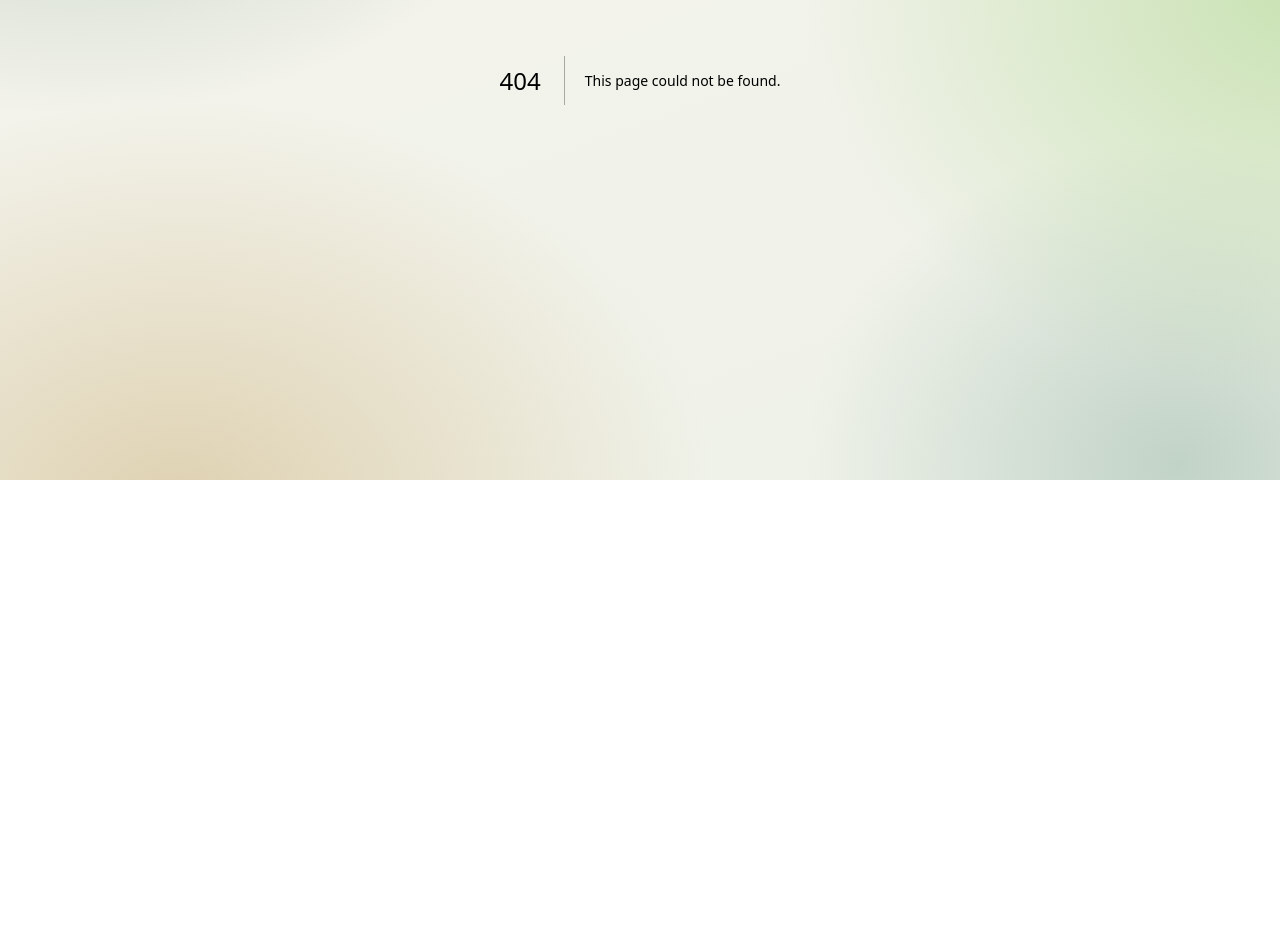
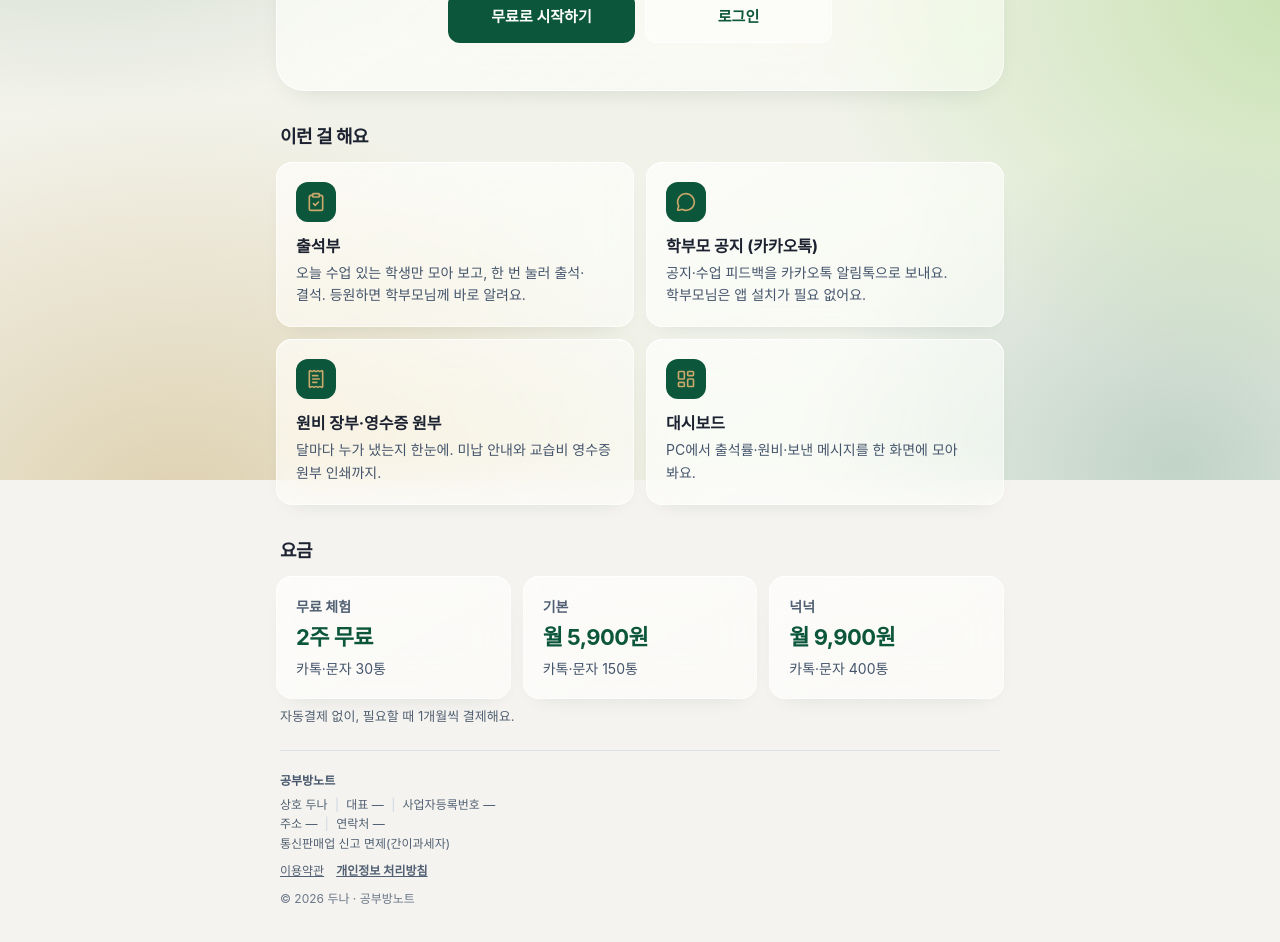
Before and after one commit to 12jason0/gongbubang, a Next.js app: page /about in a window 1280 px wide. Before the commit this address had no page. Shown: the part 320-1262 px from the top of the page. Before the commit the page ends 800 px from the top, so only its background shows below. Built offline with nearby package versions, Linux system fonts and the light colour scheme; a web font is replaced by a local one.

Commit message:
소개 페이지(/): 로그인 안 하면 공부방노트 소개·기능 4개·요금, 공개 화면(소개·로그인·가입·약관·처리방침) 하단에 사업자 정보 푸터 — 카카오 채널 사업자-채널 연관성 심사용

```diff
--- /dev/null
+++ b/src/app/(public)/about/page.tsx
@@ -0,0 +1,71 @@
+import type { Metadata } from "next";
+import Link from "next/link";
+import Image from "next/image";
+import { ClipboardCheck, LayoutDashboard, MessageCircle, ReceiptText } from "lucide-react";
+import { PLANS, TRIAL_DAYS } from "@/lib/pricing";
+
+export const metadata: Metadata = { title: "공부방노트 — 공부방 원장님을 위한 출결·학부모 공지·원비 장부" };
+
+const FEATURES = [
+  { Icon: ClipboardCheck, title: "출석부", text: "오늘 수업 있는 학생만 모아 보고, 한 번 눌러 출석·결석. 등원하면 학부모님께 바로 알려요." },
+  { Icon: MessageCircle, title: "학부모 공지 (카카오톡)", text: "공지·수업 피드백을 카카오톡 알림톡으로 보내요. 학부모님은 앱 설치가 필요 없어요." },
+  { Icon: ReceiptText, title: "원비 장부·영수증 원부", text: "달마다 누가 냈는지 한눈에. 미납 안내와 교습비 영수증 원부 인쇄까지." },
+  { Icon: LayoutDashboard, title: "대시보드", text: "PC에서 출석률·원비·보낸 메시지를 한 화면에 모아 봐요." },
+];
+
+const won = (n: number) => n.toLocaleString("ko-KR");
+
+export default function AboutPage() {
+  const plans = [
+    { name: PLANS.TRIAL.label, price: TRIAL_DAYS === 14 ? "2주 무료" : `${TRIAL_DAYS}일 무료`, quota: PLANS.TRIAL.quota },
+    { name: PLANS.BASIC.label, price: `월 ${won(PLANS.BASIC.price)}원`, quota: PLANS.BASIC.quota },
+    { name: PLANS.PLUS.label, price: `월 ${won(PLANS.PLUS.price)}원`, quota: PLANS.PLUS.quota },
+  ];
+
+  return (
+    <main className="mx-auto max-w-3xl px-5 pt-10 md:pt-16">
+      <section className="glass rounded-[28px] px-6 py-8 text-center md:px-10 md:py-12">
+        <Image src="/icons/icon-192.png" alt="공부방노트" width={64} height={64} preload className="mx-auto rounded-2xl" />
+        <h1 className="mt-4 text-[30px] font-bold tracking-tight text-brand md:text-[38px]">공부방노트</h1>
+        <p className="mt-2 text-[16px] break-keep text-slate-600 md:text-[18px]">공부방 원장님을 위한 출결·학부모 공지·원비 장부</p>
+        <div className="mx-auto mt-7 flex max-w-sm gap-2.5">
+          <Link href="/signup" className="flex-1 rounded-xl bg-brand py-3.5 text-[15px] font-semibold text-white">
+            무료로 시작하기
+          </Link>
+          <Link href="/login" className="surface flex-1 rounded-xl py-3.5 text-[15px] font-semibold text-brand">
+            로그인
+          </Link>
+        </div>
+      </section>
+
+      <section className="mt-8">
+        <h2 className="px-1 text-[18px] font-bold tracking-tight">이런 걸 해요</h2>
+        <div className="mt-3 grid gap-3 md:grid-cols-2">
+          {FEATURES.map(({ Icon, title, text }) => (
+            <div key={title} className="card rounded-2xl px-5 py-5">
+              <span className="flex h-10 w-10 items-center justify-center rounded-xl bg-brand text-gold">
+                <Icon size={20} />
+              </span>
+              <h3 className="mt-3 text-[16px] font-bold">{title}</h3>
+              <p className="mt-1 text-[14px] leading-relaxed text-slate-600">{text}</p>
+            </div>
+          ))}
+        </div>
+      </section>
+
+      <section className="mt-8">
+        <h2 className="px-1 text-[18px] font-bold tracking-tight">요금</h2>
+        <div className="mt-3 grid gap-3 md:grid-cols-3">
+          {plans.map((p) => (
+            <div key={p.name} className="card rounded-2xl px-5 py-5">
+              <p className="text-[14px] font-semibold text-slate-500">{p.name}</p>
+              <p className="mt-1 text-[22px] font-bold tracking-tight text-brand">{p.price}</p>
+              <p className="mt-1 text-[14px] text-slate-600">카톡·문자 {p.quota}통</p>
+            </div>
+          ))}
+        </div>
+        <p className="mt-2 px-1 text-[13px] text-slate-500">자동결제 없이, 필요할 때 1개월씩 결제해요.</p>
+      </section>
+    </main>
+  );
+}
--- /dev/null
+++ b/src/app/(public)/layout.tsx
@@ -0,0 +1,30 @@
+import Link from "next/link";
+
+// 로그인 없이 보는 화면(소개·로그인·가입·약관·처리방침) 공통 — 맨 아래 사업자 정보 (카카오 채널·결제 심사용)
+export default function PublicLayout({ children }: { children: React.ReactNode }) {
+  const env = (k: string) => process.env[k] || "—";
+  return (
+    <>
+      {children}
+      <footer className="mx-auto max-w-3xl px-6 pt-6 pb-10 text-[12px] leading-relaxed text-slate-500">
+        <div className="border-t border-slate-300/60 pt-5">
+          <p className="font-semibold text-slate-600">공부방노트</p>
+          <p className="mt-1">
+            상호 {env("BUSINESS_NAME")} <Bar /> 대표 {env("BUSINESS_OWNER")} <Bar /> 사업자등록번호 {env("BUSINESS_NO")}
+          </p>
+          <p>
+            주소 {env("BUSINESS_ADDRESS")} <Bar /> 연락처 {env("BUSINESS_CONTACT")}
+          </p>
+          <p>통신판매업 신고 면제(간이과세자)</p>
+          <p className="mt-2 flex gap-3">
+            <Link href="/terms" className="underline">이용약관</Link>
+            <Link href="/privacy" className="font-semibold underline">개인정보 처리방침</Link>
+          </p>
+          <p className="mt-2 text-slate-400">© 2026 {env("BUSINESS_NAME")} · 공부방노트</p>
+        </div>
+      </footer>
+    </>
+  );
+}
+
+const Bar = () => <span className="mx-1 text-slate-300">|</span>;
--- a/src/app/login/page.tsx
+++ b/src/app/(public)/login/page.tsx
@@ -3,7 +3,7 @@
 import { useState, useTransition, type FormEvent } from "react";
 import Link from "next/link";
 import Image from "next/image";
-import { login } from "../actions";
+import { login } from "@/app/actions";
 
 const input =
   "w-full rounded-xl border-0 px-4 py-3.5 text-base outline-none focus:ring-2 focus:ring-gold field";
--- a/src/app/signup/page.tsx
+++ b/src/app/(public)/signup/page.tsx
@@ -4,7 +4,7 @@ import { useState, useTransition, type FormEvent } from "react";
 import Link from "next/link";
 import Image from "next/image";
 import { Gift } from "lucide-react";
-import { signup } from "../actions";
+import { signup } from "@/app/actions";
 import { PLANS } from "@/lib/pricing";
 
 const input =
--- a/src/proxy.ts
+++ b/src/proxy.ts
@@ -7,7 +7,7 @@ export async function proxy(request: NextRequest) {
   const isLogin = request.nextUrl.pathname === "/login" || request.nextUrl.pathname === "/signup";
   const path = request.nextUrl.pathname;
   // 학부모님도 보는 화면: 개인정보 처리방침, 카톡 링크로 여는 수업 피드백(/f/)·공지(/n/)
-  const isPublic = path === "/privacy" || path === "/terms" || path.startsWith("/f/") || path.startsWith("/n/");
+  const isPublic = path === "/about" || path === "/privacy" || path === "/terms" || path.startsWith("/f/") || path.startsWith("/n/");
 
   if (isPublic) return NextResponse.next();
   // 쿠키는 맞는데 그 공부방이 DB 에 없을 때 (requireAcademy 가 보냄): 쿠키를 지우고 로그인 화면을 그대로 보여준다.
@@ -16,6 +16,10 @@ export async function proxy(request: NextRequest) {
     const res = NextResponse.next();
     res.cookies.delete(SESSION_COOKIE);
     return res;
+  }
+  // 로그인 안 한 사람이 첫 화면에 오면 소개 페이지 (주소는 / 그대로)
+  if (!academyId && path === "/") {
+    return NextResponse.rewrite(new URL("/about", request.url));
   }
   if (!academyId && !isLogin) {
     return NextResponse.redirect(new URL("/login", request.url));
```
Also changed, not shown: src/app/(public)/privacy/page.tsx (renamed from src/app/privacy/page.tsx), src/app/(public)/terms/page.tsx (renamed from src/app/terms/page.tsx).
